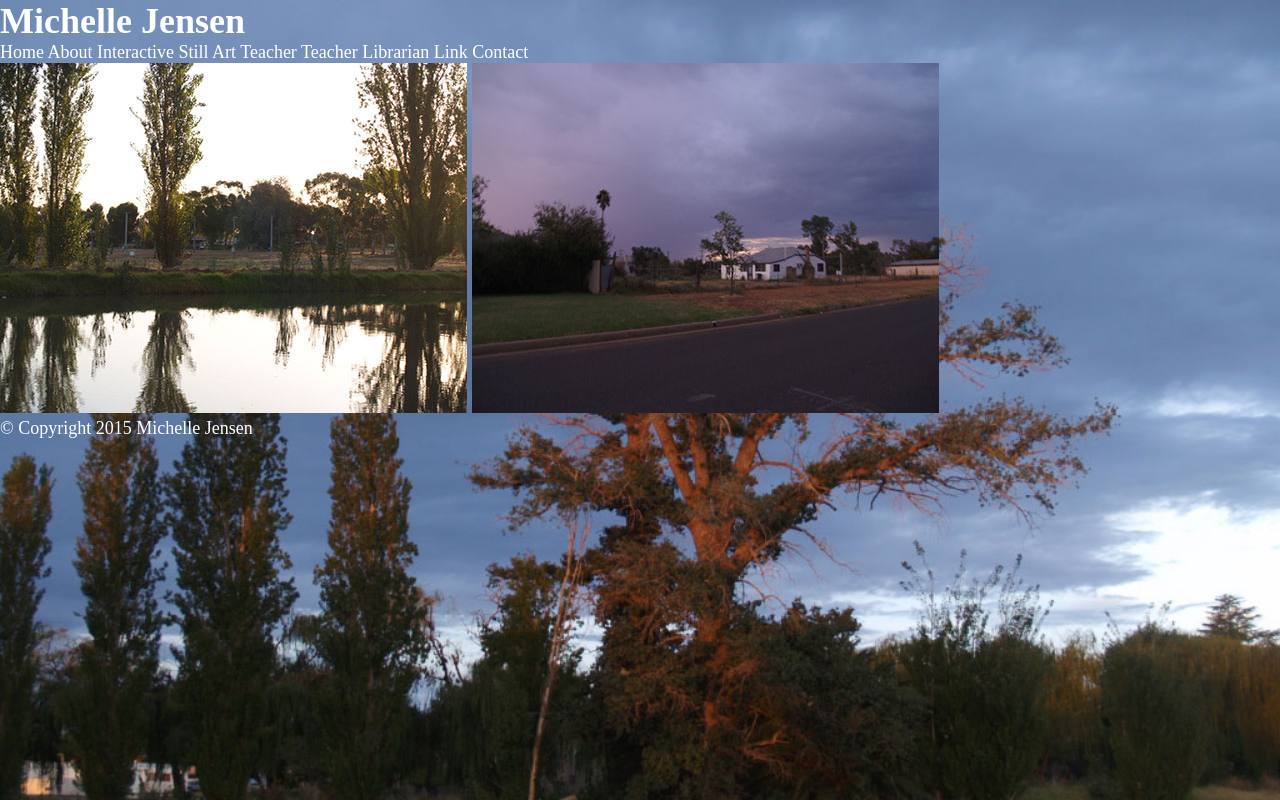
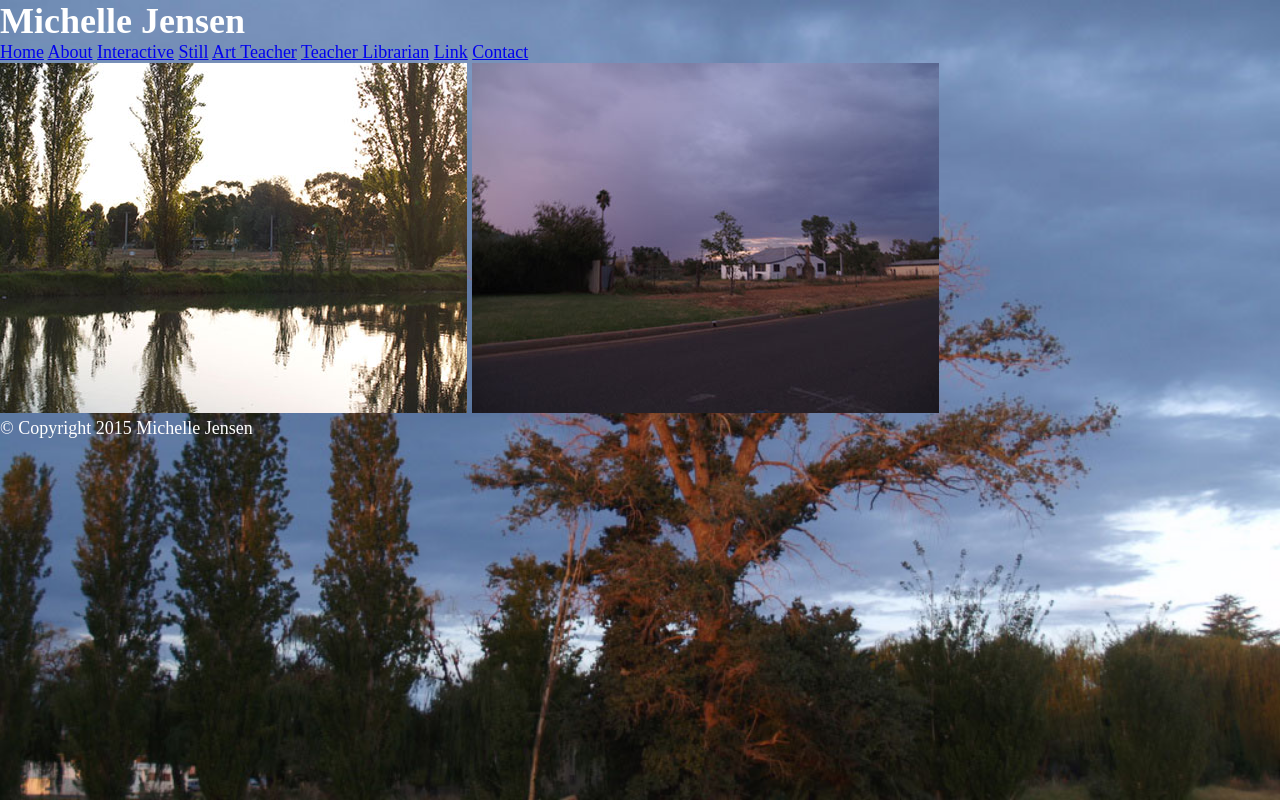
Before and after one commit to Bibliothecare/bibliothecare.github.io, a plain HTML site: page michelle/index.html in a window 1280 px wide. Drawn offline with Linux system fonts and the light colour scheme.

Commit message:
Update index.html

```diff
--- a/michelle/index.html
+++ b/michelle/index.html
@@ -10,14 +10,14 @@
 	<header>
 		<h1>Michelle Jensen</h1>
 		<nav>
-			<a herf="index.html">Home</a>
-			<a herf="about.html">About</a>
-			<a herf="interactive.html">Interactive</a>
-			<a herf="still.html">Still</a>
-			<a herf="teacherart.html">Art Teacher</a>
-			<a herf="teacherlib.html">Teacher Librarian</a>
-			<a herf="link.html">Link</a>
-			<a herf="contact.html">Contact</a>
+			<a href="index.html">Home</a>
+			<a href="about.html">About</a>
+			<a href="interactive.html">Interactive</a>
+			<a href="still.html">Still</a>
+			<a href="teacherart.html">Art Teacher</a>
+			<a href="teacherlib.html">Teacher Librarian</a>
+			<a href="link.html">Link</a>
+			<a href="contact.html">Contact</a>
 		</nav>
 	</header>
 	<img src= "images/right.jpg">
```
